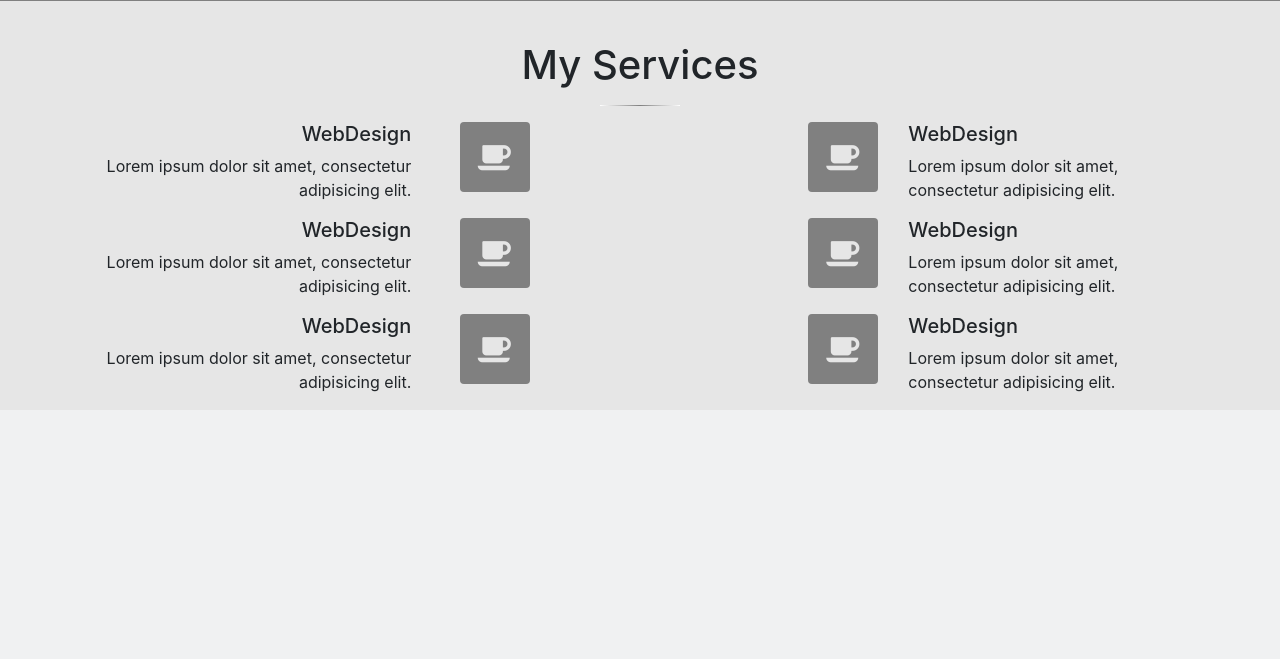
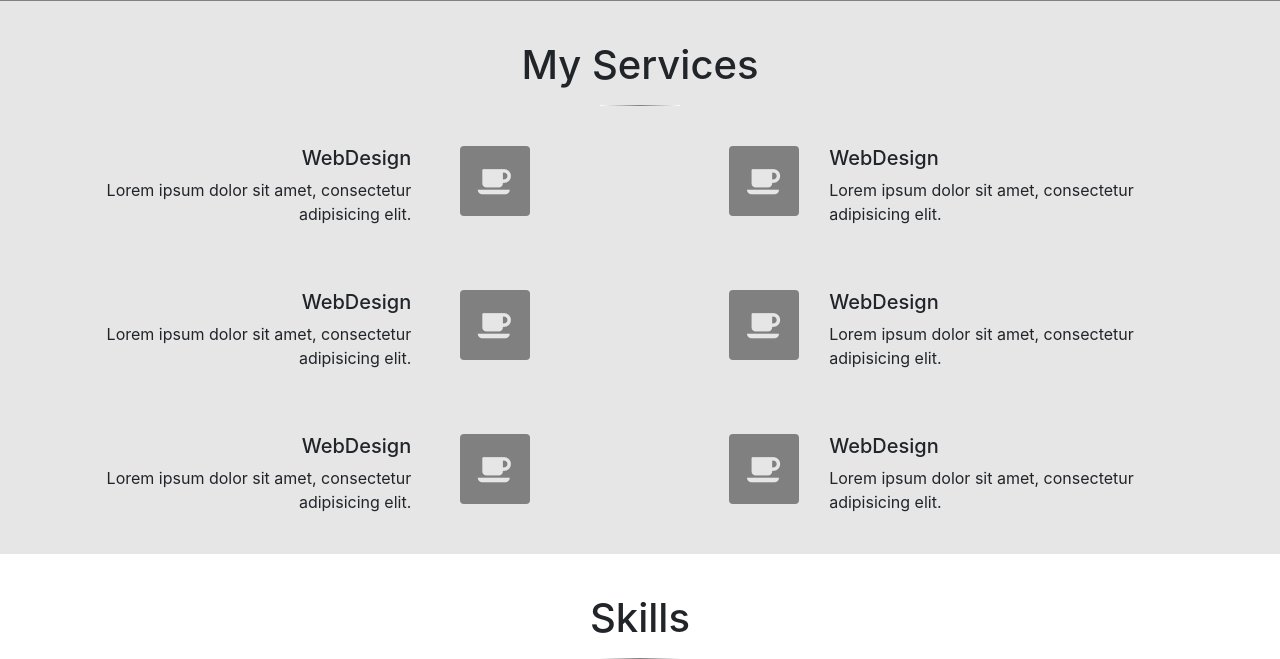
Before and after one commit to oscarMartinezMalo/Example-of-resume, a PHP site: page / in a window 1280 px wide. Shown: the part 3039-3698 px from the top of the page. Before the commit the page ends 3431 px from the top, so only its background shows below. Run offline with PHP 8.4, Linux system fonts and the light colour scheme; style sheets or scripts are compiled from the project's sources; some libraries are stand-ins or nearby versions.

Commit message:
My services done
my services done , now working in skill progress bar circle

```diff
--- a/components/scss/myStyle.scss
+++ b/components/scss/myStyle.scss
@@ -187,3 +187,7 @@ div.resume {
 		}
 	}
 }
+
+
+
+// progressbar
--- a/index.php
+++ b/index.php
@@ -19,6 +19,7 @@
 			<?php include "sections/resume.php"; ?>
 			<?php include "sections/milestonesAchived.php" ;?>
 			<?php include "sections/myservices.php" ;?>
+			<?php include "sections/skills.php" ;?>
 		</div>
 </body>
 <script src="https://code.jquery.com/jquery-3.2.1.slim.min.js" integrity="sha384-KJ3o2DKtIkvYIK3UENzmM7KCkRr/rE9/Qpg6aAZGJwFDMVNA/GpGFF93hXpG5KkN" crossorigin="anonymous"></script>
--- a/sections/myservices.php
+++ b/sections/myservices.php
@@ -2,73 +2,79 @@
 	<h1>My Services</h1>
 	<hr>
 	<div class="container">
-		<div class="row">
+		<div class="row py-4">
 			<div class="col-6 col-md-5">
 				<div class="row">
-					<div class="col-12 col-md-8 col-lg-9 text-right">
+					<!--<div class="row d-flex"> -->
+						<div class="col-md-8 col-lg-9 text-right">
 							<h5>WebDesign</h5>
 							<p>Lorem ipsum dolor sit amet, consectetur adipisicing elit.</p>
 						</div>
-					<div class="col-12 col-md-4 col-lg-3">
+						<div class="col-md-4 col-lg-3">
 								<div class="square m-auto rounded float-right"><span class="fa fa-coffee center-icons"></span></div>
 						</div>
+					<!--</div>-->
 				</div>
 			</div>
 			<div class="col-6 col-md-5 offset-0 offset-md-2">
 				<div class="row d-flex">
-					<div class="col-md-8 text-left order-md-last">
+					<div class="col-md-8 col-lg-9 text-left order-md-last">
 						<h5>WebDesign</h5>
 						<p>Lorem ipsum dolor sit amet, consectetur adipisicing elit.</p>
 					</div>
-					<div class="col-md-4 order-md-first">
+					<div class="col-md-4 col-lg-2 order-md-first">
 							<div class="square m-auto rounded float-left float-md-right"><span class="fa fa-coffee center-icons"></span></div>
 					</div>
 				</div>
 			</div>
 		</div>
-		<div class="row">
+		<div class="row py-4">
 			<div class="col-6 col-md-5">
 				<div class="row">
-					<div class="col-12 col-md-8 col-lg-9 text-right">
+					<!--<div class="row d-flex"> -->
+						<div class="col-md-8 col-lg-9 text-right">
 							<h5>WebDesign</h5>
 							<p>Lorem ipsum dolor sit amet, consectetur adipisicing elit.</p>
 						</div>
-					<div class="col-12 col-md-4 col-lg-3">
+						<div class="col-md-4 col-lg-3">
 								<div class="square m-auto rounded float-right"><span class="fa fa-coffee center-icons"></span></div>
 						</div>
+					<!--</div>-->
 				</div>
 			</div>
 			<div class="col-6 col-md-5 offset-0 offset-md-2">
 				<div class="row d-flex">
-					<div class="col-md-8 push-md-4 text-left order-md-last">
+					<div class="col-md-8 col-lg-9 text-left order-md-last">
 						<h5>WebDesign</h5>
 						<p>Lorem ipsum dolor sit amet, consectetur adipisicing elit.</p>
 					</div>
-					<div class="col-md-4 pull-md-8 order-md-first">
+					<div class="col-md-4 col-lg-2 order-md-first">
 							<div class="square m-auto rounded float-left float-md-right"><span class="fa fa-coffee center-icons"></span></div>
 					</div>
 				</div>
 			</div>
 		</div>
-		<div class="row">
+		<div class="row py-4">
 			<div class="col-6 col-md-5">
 				<div class="row">
-					<div class="col-12 col-md-8 col-lg-9 text-right">
+					<!--<div class="row d-flex"> -->
+						<div class="col-md-8 col-lg-9 text-right">
 							<h5>WebDesign</h5>
 							<p>Lorem ipsum dolor sit amet, consectetur adipisicing elit.</p>
 						</div>
-					<div class="col-12 col-md-4 col-lg-3">
+						<div class="col-md-4 col-lg-3">
 								<div class="square m-auto rounded float-right"><span class="fa fa-coffee center-icons"></span></div>
 						</div>
+					<!--</div>-->
 				</div>
 			</div>
 			<div class="col-6 col-md-5 offset-0 offset-md-2">
 				<div class="row d-flex">
-					<div class="col-md-8 push-md-4 text-left order-md-last">
+					<div class="col-md-8 col-lg-9 text-left order-md-last">
 						<h5>WebDesign</h5>
 						<p>Lorem ipsum dolor sit amet, consectetur adipisicing elit.</p>
 					</div>
-					<div class="col-md-4 pull-md-8 order-md-first">
+					<div class="col-md-4 col-lg-2 order-md-first">
 							<div class="square m-auto rounded float-left float-md-right"><span class="fa fa-coffee center-icons"></span></div>
 					</div>
 				</div>
--- /dev/null
+++ b/sections/skills.php
@@ -0,0 +1,7 @@
+<div class="skills container-fluid">
+	<div class="container">
+		<h1>Skills</h1>
+		<hr>
+
+	</div>
+</div>
```
Lines whose indentation alone changed are shown as unchanged.
